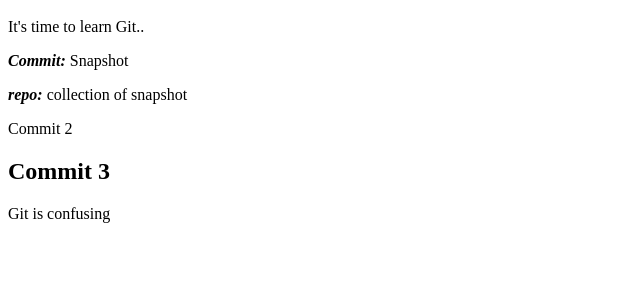
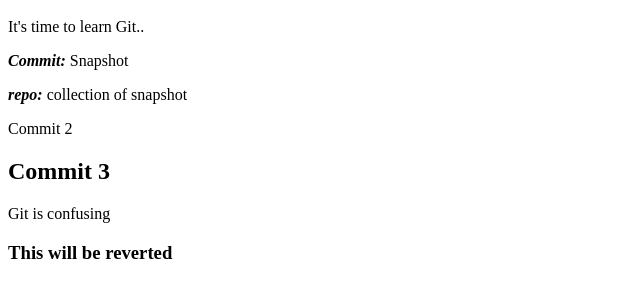
Before and after one commit to lcostello/gitlesson, a plain HTML site: page index.html in a window 1280 px wide. Shown: the part 48-346 px from the top of the page, without its empty margins (0-640 px from the left). Drawn offline with Linux system fonts and the light colour scheme.

Commit message:
added h3

```diff
--- a/index.html
+++ b/index.html
@@ -12,5 +12,6 @@
       	<p> Commit 2 </p>
       	<h2> Commit 3 </h2>
       	<p> Git is confusing</p>
+      	<h3> This will be reverted </h3>
     </body>
 </html>
```
